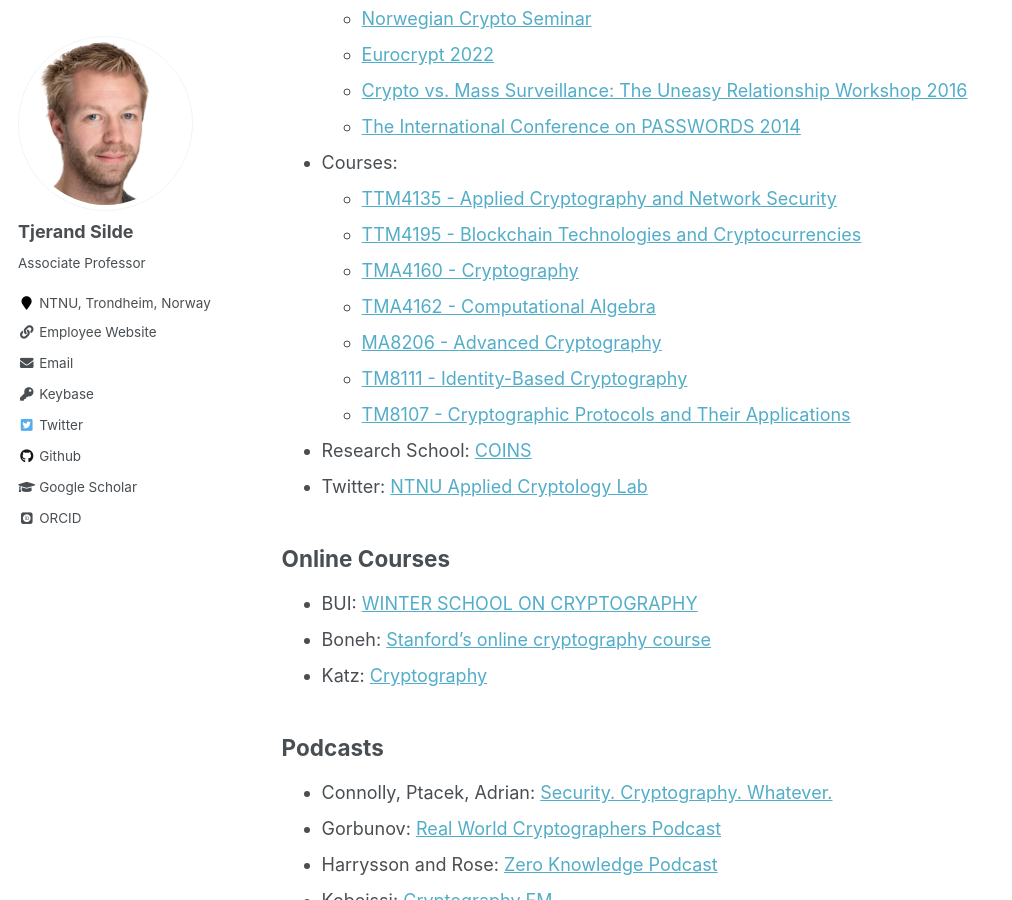
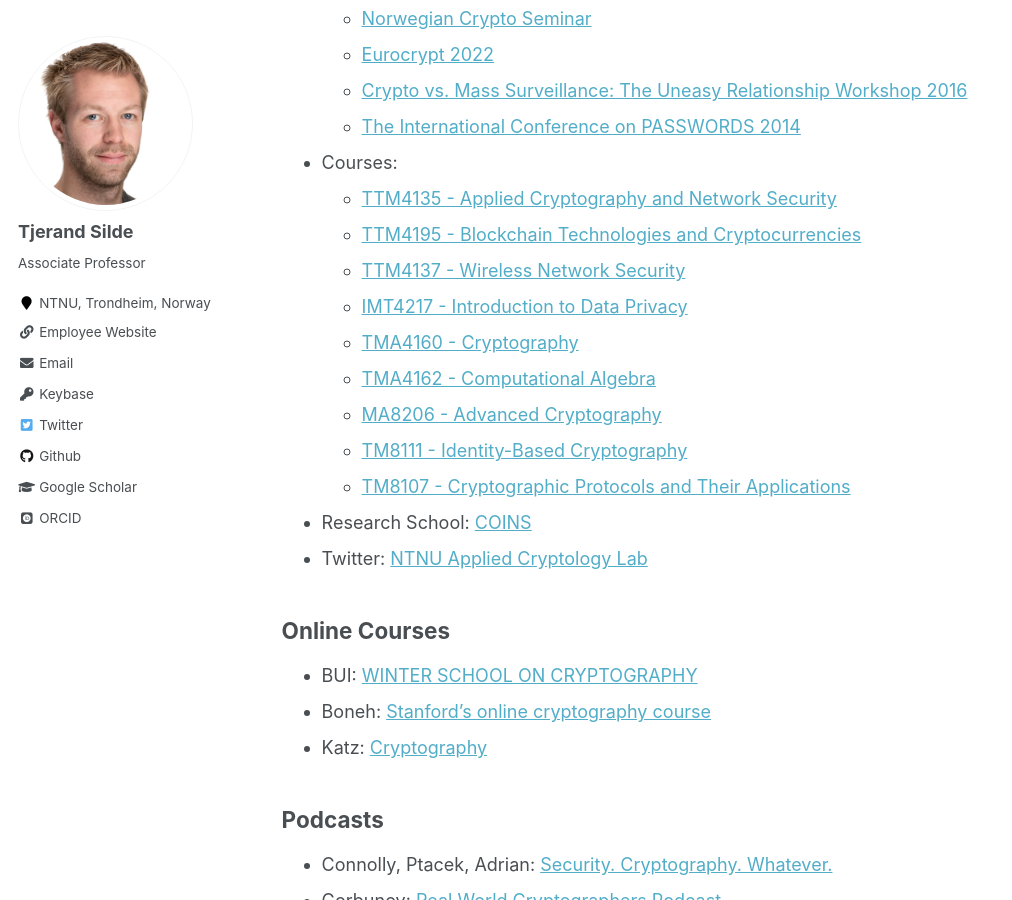
Before and after one commit to tjesi/tjesi.github.io, a Jekyll site: the page built from _pages/resources.md, in a window 1280 px wide and 900 px high, scrolled down 1680 px. Shown: the whole window, without its empty margins (0-1012 px from the left). Built offline with Jekyll 4.4.1, drawn with Linux system fonts in a browser that asks for light colours; some web fonts are replaced.

Commit message:
Update resources.md

```diff
--- a/_pages/resources.md
+++ b/_pages/resources.md
@@ -58,6 +58,8 @@ Cohen: [Cryptography Online Talks Calendar](https://www.ccs.neu.edu/~rancohen/cr
 - Courses:
   - [TTM4135 - Applied Cryptography and Network Security](https://www.ntnu.edu/studies/courses/TTM4135)
   - [TTM4195 - Blockchain Technologies and Cryptocurrencies](https://www.ntnu.edu/studies/courses/TTM4195)
+  - [TTM4137 - Wireless Network Security](https://www.ntnu.edu/studies/courses/TTM4137)
+  - [IMT4217 - Introduction to Data Privacy](https://www.ntnu.edu/studies/courses/IMT4217)
   - [TMA4160 - Cryptography](https://www.ntnu.edu/studies/courses/TMA4160)
   - [TMA4162 - Computational Algebra](https://www.ntnu.edu/studies/courses/TMA4162)
   - [MA8206 - Advanced Cryptography](https://www.ntnu.edu/studies/courses/MA8206)
```
